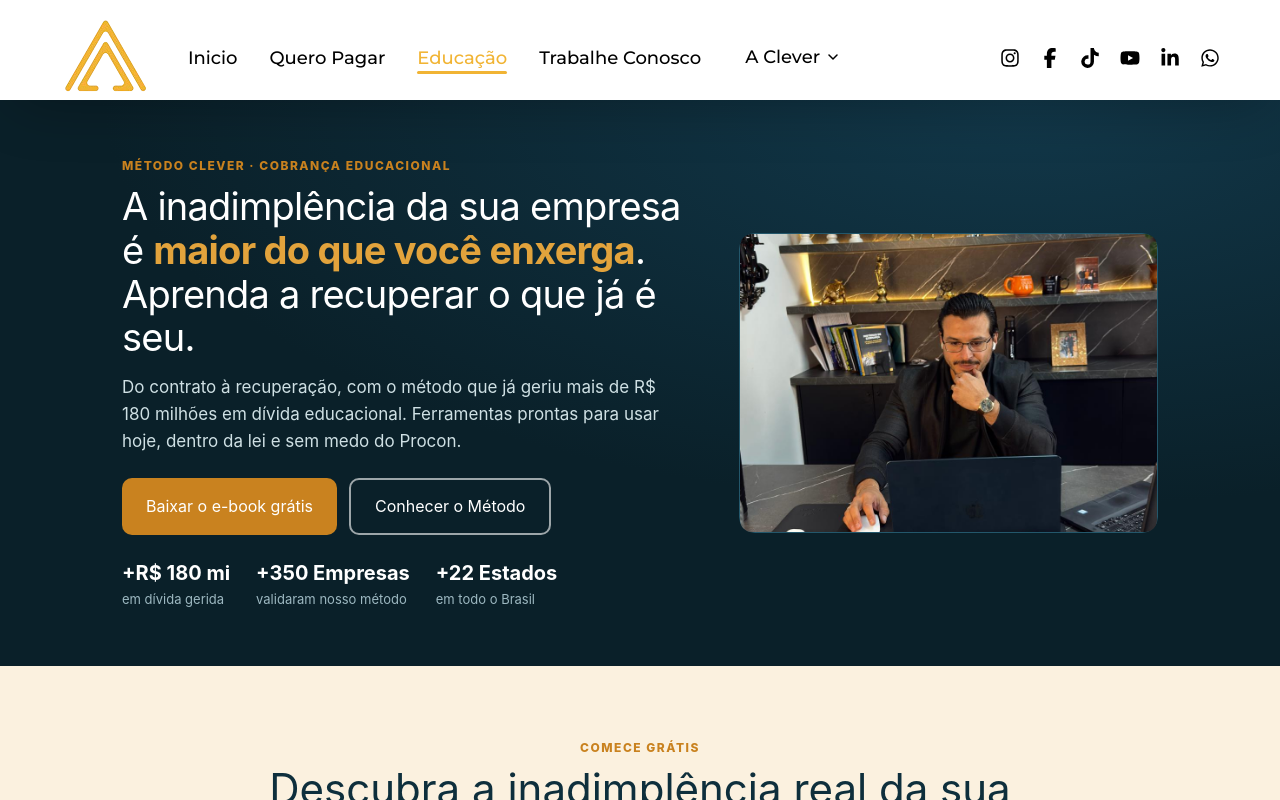
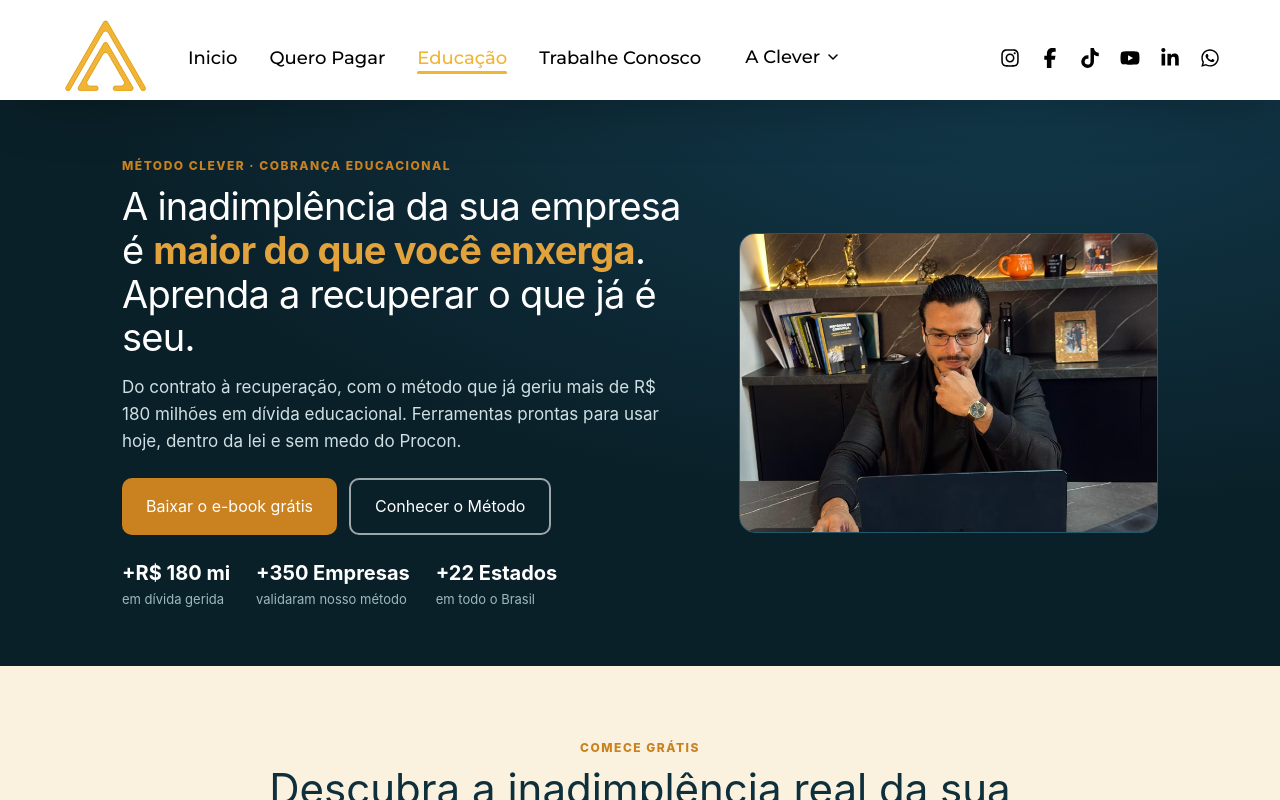
Before and after one commit to Clever-Cobranca/cleverSite2.0, a React (Vite) app in the folder frontend/: page /educacao in a window 1280 px wide. Built offline with nearby package versions, Linux system fonts and the light colour scheme.

Commit message:
adjusting zoom of main image

```diff
--- a/frontend/src/Pages/Educacao/Educacao.module.css
+++ b/frontend/src/Pages/Educacao/Educacao.module.css
@@ -152,11 +152,14 @@
 }
 
 .mock {
+  --image-zoom: 1.2;
+  --image-focus-x: 70%;
   display: flex;
   align-items: center;
   justify-content: center;
   min-width: 0;
   height: 300px;
+  overflow: hidden;
   border: 1px solid #23576b;
   border-radius: 16px;
   background: linear-gradient(160deg, #1c4a5c, #0e2f3c);
@@ -169,6 +172,9 @@
   height: 100%;
   border-radius: 12px;
   object-fit: cover;
+  transform: scale(var(--image-zoom));
+  transform-origin: var(--image-focus-x) center;
+  transition: transform 300ms ease;
 }
 
 .trust {
@@ -800,12 +806,20 @@
 
   .heroInner {
     gap: 28px;
+    align-items: center;
   }
 
   .mock {
-    height: 260px;
+    width: min(100%, 420px);
+    margin-inline: auto;
+    justify-self: center;
+    --image-zoom: 1.2;
+    --image-focus-x: 70%;
   }
-
+  .mock img {
+    transform: scale(var(--image-zoom));
+    transform-origin: var(--image-focus-x) bottom;
+  }
   .capa {
     min-height: 280px;
   }
```
